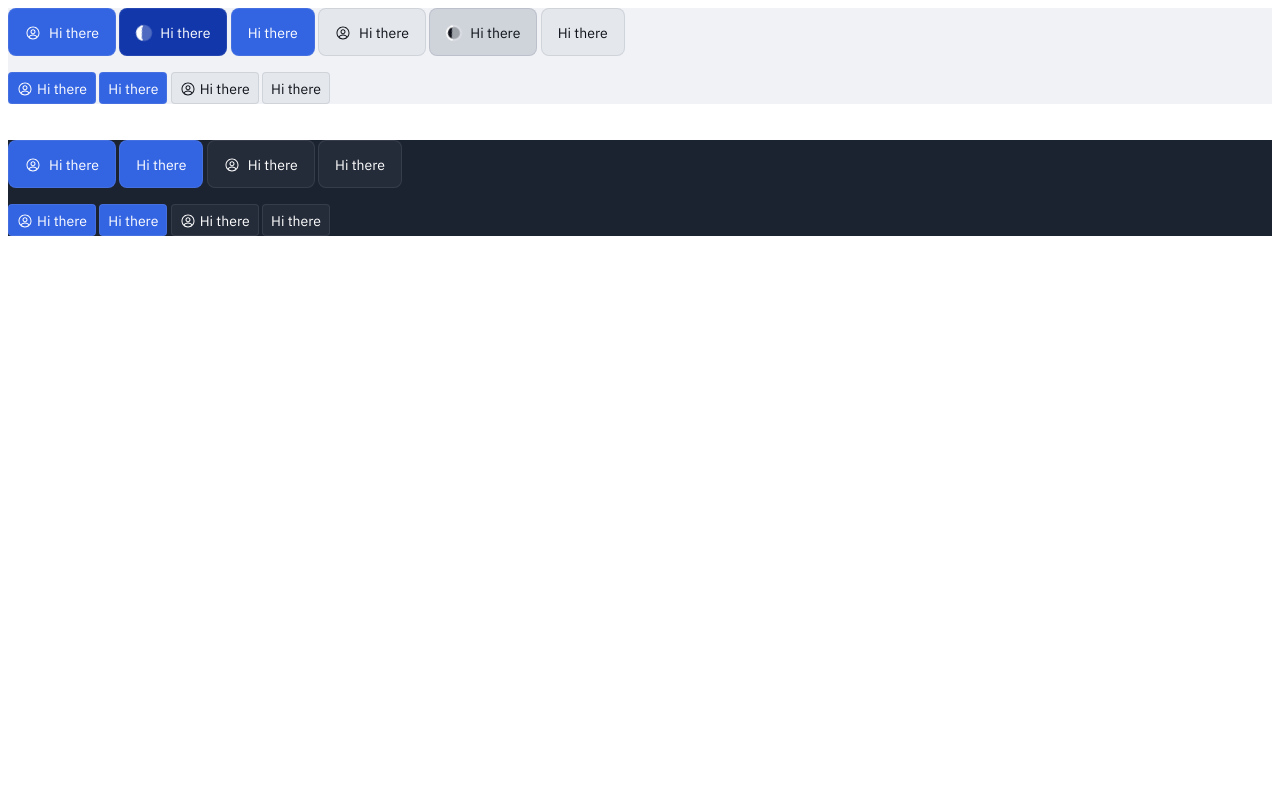
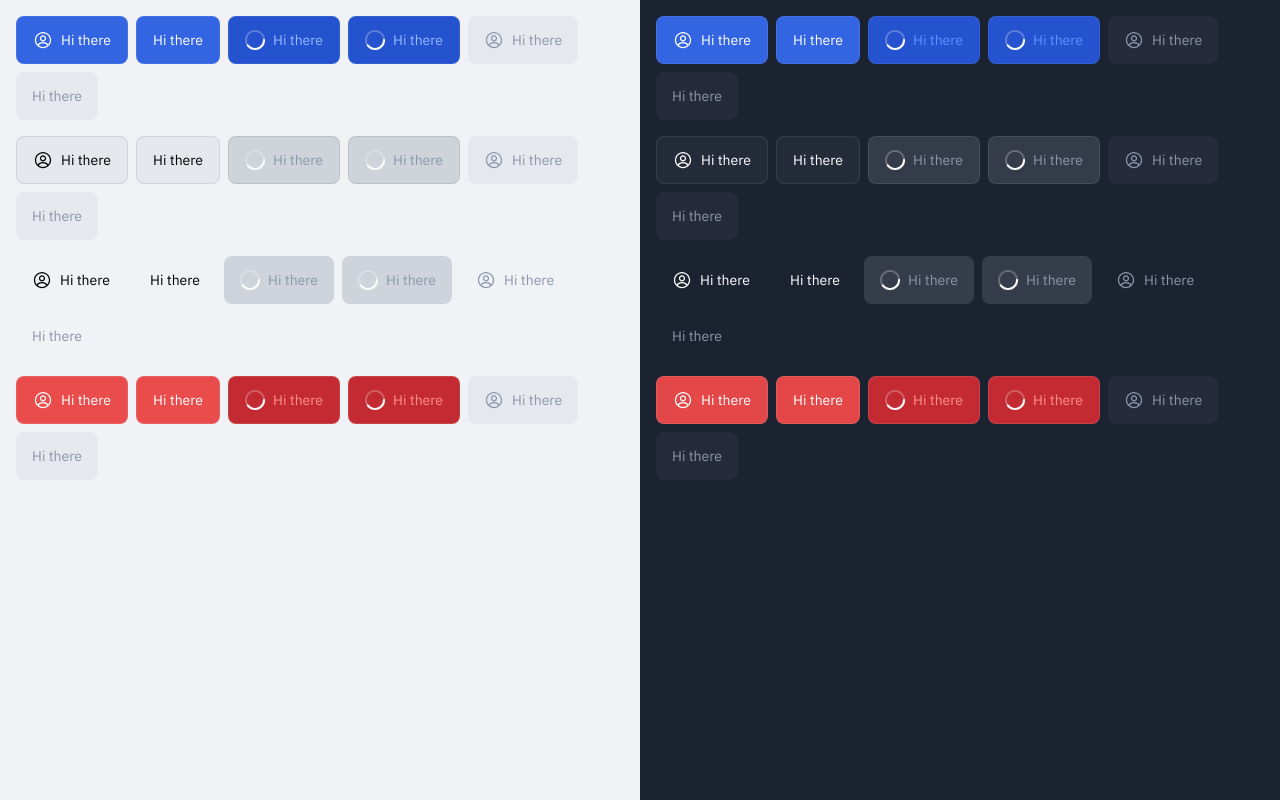
Before and after one commit to transcendjs/lumia, a SvelteKit app: page / in a window 1280 px wide. Built offline with nearby package versions, Linux system fonts and the light colour scheme.

Commit message:
Updated variables and style of ButtonBase
Signed-off-by: Alexander Platov <alexander.platov@hardcoreeng.com>

```diff
--- a/src/app.html
+++ b/src/app.html
@@ -7,6 +7,6 @@
     %sveltekit.head%
   </head>
   <body data-sveltekit-preload-data="hover">
-    <div>%sveltekit.body%</div>
+    %sveltekit.body%
   </body>
 </html>
--- a/src/lib/components/Button/Button.svelte
+++ b/src/lib/components/Button/Button.svelte
@@ -9,10 +9,11 @@
   import ButtonBase from './ButtonBase.svelte'
 
   export let title: string
-  export let kind: 'primary' | 'secondary' = 'secondary'
-  export let size: 'large' | 'small' = 'large'
+  export let kind: 'primary' | 'secondary' | 'tertiary' | 'negative' = 'secondary'
+  export let size: 'large' | 'medium' | 'small' = 'large'
   export let icon: IconId | undefined = undefined
+  export let disabled: boolean = false
   export let loading: boolean = false
 </script>
 
-<ButtonBase {title} {kind} {size} {icon} {loading} />
+<ButtonBase {title} {kind} {size} {icon} {loading} {disabled} />
--- a/src/lib/components/Button/ButtonBase.svelte
+++ b/src/lib/components/Button/ButtonBase.svelte
@@ -10,24 +10,23 @@
 
   export let title: string | undefined = undefined
   export let icon: IconId | undefined = undefined
-  export let kind: 'primary' | 'secondary'
-  export let size: 'large' | 'small'
-  export let loading: boolean
+  export let kind: 'primary' | 'secondary' | 'tertiary' | 'negative'
+  export let size: 'large' | 'medium' | 'small'
+  export let disabled: boolean = false
+  export let loading: boolean = false
 </script>
 
 <button
-  class:primary={kind === 'primary'}
-  class:secondary={kind === 'secondary'}
-  class:large={size === 'large'}
-  class:small={size === 'small'}
-  disabled={loading}
+  class="{kind} {size}"
+  class:loading
+  disabled={loading || disabled}
 >
   {#if loading}
     <div class="icon animate">{@html LoadingSVG}</div>
   {:else}
     {#if icon}<div class="icon"><Icon {icon} /></div>{/if}
   {/if}
-  {#if title}{title}{/if}
+  {#if title}<span>{title}</span>{/if}
 </button>
 
 <style lang="scss">
@@ -36,87 +35,112 @@
     font-weight: 500;
 
     display: inline-flex;
-    vertical-align: middle;
+    justify-content: center;
+    align-items: center;
+    flex-shrink: 0;
+    gap: var(--spacing-1);
 
-    border-width: 1px;
-    border-style: solid;
+    .icon {
+      width: var(--spacing-2_5);
+      height: var(--spacing-2_5);
+
+      &.animate { animation: rotate 2s linear infinite; }
+    }
+
+    &:not(.tertiary) {
+      border-width: 1px;
+      border-style: solid;
+    }
 
     &:focus {
       outline: 2px solid var(--global-focus-BorderColor);
       outline-offset: 2px;
     }
 
-    .icon {
-      width: 1rem;
-      height: 1rem;
+    &.large {
+      height: var(--spacing-6);
+      padding: var(--spacing-1_5) var(--spacing-2);
+      border-radius: var(--medium-BorderRadius);
     }
-
-    .icon.animate {
-      animation-name: rotate;
-      animation-duration: 2s;
-      animation-iteration-count: infinite;
+    &.medium {
+      height: var(--spacing-5);
+      padding: var(--spacing-1) var(--spacing-2);
+      border-radius: var(--medium-BorderRadius);
     }
-
-    &.large {
-      gap: var(--spacing-1);
-      height: var(--spacing-6);
-      padding: var(--spacing-2);
-
-      border-radius: var(--border-radius-medium);
-    }
-
     &.small {
-      gap: 0.25rem;
-      height: 2rem;
-      padding: 0.5rem;
-
-      border-radius: var(--border-radius-small);
+      height: var(--spacing-4);
+      padding: var(--spacing-1) var(--spacing-1_5);
+      border-radius: var(--small-BorderRadius);
     }
 
     &.primary {
       border-color: var(--button-primary-BorderColor);
       background-color: var(--button-primary-BackgroundColor);
-      color: var(--button-primary-LabelColor);
 
-      .icon {
-        fill: var(--button-primary-LabelColor);
-      }
-
-      &:hover {
-        background-color: var(--button-primary-hover-BackgroundColor);
-      }
-
-      &:active, &:disabled {
-        background-color: var(--button-primary-active-BackgroundColor);
-      }
+      &:hover { background-color: var(--button-primary-hover-BackgroundColor); }
+      &:active,
+      &.loading { background-color: var(--button-primary-active-BackgroundColor); }
+      &.loading span { color: var(--button-primary-loading-LabelColor); }
     }
 
     &.secondary {
       border-color: var(--button-secondary-BorderColor);
       background-color: var(--button-secondary-BackgroundColor);
-      color: var(--button-secondary-LabelColor);
 
-      .icon {
-        fill: var(--button-secondary-LabelColor);
+      &:hover { background-color: var(--button-secondary-hover-BackgroundColor); }
+      &:active,
+      &.loading { background-color: var(--button-secondary-active-BackgroundColor); }
+      &.loading span { color: var(--button-disabled-LabelColor); }
+    }
+
+    &.tertiary {
+      border: none;
+      background-color: transparent;
+
+      &:not(:disabled) {
+        &:hover { background-color: var(--button-tertiary-hover-BackgroundColor); }
+        &:active { background-color: var(--button-tertiary-active-BackgroundColor); }
       }
+      &.loading { background-color: var(--button-tertiary-active-BackgroundColor); }
+      &.loading span { color: var(--button-disabled-LabelColor); }
+    }
 
-      &:hover {
-        background-color: var(--button-secondary-hover-BackgroundColor);
+    &.negative {
+      border-color: var(--button-negative-BorderColor);
+      background-color: var(--button-negative-BackgroundColor);
+
+      &:hover { background-color: var(--button-negative-hover-BackgroundColor); }
+      &:active,
+      &.loading { background-color: var(--button-negative-active-BackgroundColor); }
+      &.loading span { color: var(--button-negative-loading-LabelColor); }
+    }
+
+    &:not(:disabled) {
+      &.primary, &.negative {
+        .icon { fill: var(--button-accent-IconColor); }
+        span { color: var(--button-accent-LabelColor); }
       }
+      &.secondary, &.tertiary {
+        .icon { fill: var(--button-subtle-IconColor); }
+        span { color: var(--button-subtle-LabelColor); }
+      }
+    }
+    &:disabled:not(.loading) {
+      border: none;
+      cursor: not-allowed;
 
-      &:active, &:disabled {
-        background-color: var(--button-secondary-active-BackgroundColor);
-      }
+      &:not(.tertiary) { background-color: var(--button-disabled-BackgroundColor); }
+      .icon { fill: var(--button-disabled-IconColor); }
+      span { color: var(--button-disabled-LabelColor); }
     }
   }
 
   @keyframes rotate {
     0% {
-        transform: rotate(0deg);
+      transform: rotate(0deg);
     }
     100% {
-        transform: rotate(360deg);
+      transform: rotate(359deg);
     }
   }
-
 </style>
--- a/src/lib/components/Theme/Theme.svelte
+++ b/src/lib/components/Theme/Theme.svelte
@@ -15,6 +15,11 @@
 
 <style>
   div {
+    display: flex;
+    flex-direction: column;
+    flex-basis: 50%;
+    padding: 1rem;
+
     /** Typography **/
 
     font-family: 'IBM Plex Sans', sans-serif;
@@ -23,11 +28,23 @@
     font-weight: 400;
     line-height: 1rem;
 
-    --button-primary-BackgroundColor: #3364e2;
-    --button-primary-hover-BackgroundColor: #224fcb;
-    --button-primary-active-BackgroundColor: #1137ab;
-    --button-primary-BorderColor: #d1d5de1a;
-    --button-primary-LabelColor: #ffffff;
+    --button-accent-LabelColor: #fff;
+    --button-disabled-LabelColor: #8B97AD;
+    --button-accent-IconColor: #fff;
+    --button-disabled-IconColor: #8B97AD;
+
+    --button-primary-BackgroundColor: #3364E2;
+    --button-primary-BorderColor: #D1D5DE1A;
+    --button-primary-hover-BackgroundColor: #6191FE;
+    --button-primary-active-BackgroundColor: #2553CF;
+    --button-primary-loading-LabelColor: #6191FE;
+
+    --button-negative-loading-LabelColor: #FF9187;
+    --button-negative-BorderColor: #D1D5DE26;
+    --button-negative-hover-BackgroundColor: #E34748;
+    --button-negative-active-BackgroundColor: #C42A32;
+
+    --global-focus-BorderColor: #3364E2;
 
     background-color: var(--background-color-bg-surface-01);
   }
@@ -35,26 +52,36 @@
   div.light {
     --background-color-bg-surface-01: #f0f2f5;
 
-    --button-secondary-BackgroundColor: #1725470d;
-    --button-secondary-BorderColor: #1725471a;
-    --button-secondary-hover-BackgroundColor: #1725471a;
+    --button-subtle-LabelColor: #000;
+    --button-subtle-IconColor: #000;
+    --button-disabled-BackgroundColor: #1725470D;
+    --button-primary-loading-LabelColor: #95BAFF;
+
+    --button-secondary-BackgroundColor: #1725470D;
+    --button-secondary-BorderColor: #1725471A;
+    --button-secondary-hover-BackgroundColor: #1725471A;
     --button-secondary-active-BackgroundColor: #17254726;
 
-    --button-secondary-LabelColor: #0f121a;
-
-    --global-focus-BorderColor: #224fcb;
+    --button-negative-BackgroundColor: #EA4C4C;
+    --button-tertiary-hover-BackgroundColor: #1725471A;
+    --button-tertiary-active-BackgroundColor: #17254726;
   }
 
   div.dark {
     --background-color-bg-surface-01: #1b2230;
 
-    --button-secondary-BackgroundColor: #d1d5de0d;
-    --button-secondary-BorderColor: #d1d5de1a;
-    --button-secondary-hover-BackgroundColor: #d1d5de1a;
-    --button-secondary-active-BackgroundColor: #d1d5de26;
+    --button-subtle-LabelColor: #fff;
+    --button-subtle-IconColor: #fff;
+    --button-disabled-BackgroundColor: #D1D5DE0D;
+    --button-primary-loading-LabelColor: #6191FE;
 
-    --button-secondary-LabelColor: #ffffff;
+    --button-secondary-BackgroundColor: #D1D5DE0D;
+    --button-secondary-BorderColor: #D1D5DE1A;
+    --button-secondary-hover-BackgroundColor: #D1D5DE1A;
+    --button-secondary-active-BackgroundColor: #D1D5DE26;
 
-    --global-focus-BorderColor: #3869e5;
+    --button-negative-BackgroundColor: #E34748;
+    --button-tertiary-hover-BackgroundColor: #D1D5DE1A;
+    --button-tertiary-active-BackgroundColor: #D1D5DE26;
   }
 </style>
--- a/src/lib/styles/styles.css
+++ b/src/lib/styles/styles.css
@@ -8,13 +8,39 @@
 :root {
   /** Space & Dimensions **/
 
+  --spacing-0_25: 0.125rem;
+  --spacing-0_5: 0.25rem;
+  --spacing-0_75: 0.375rem;
   --spacing-1: 0.5rem;
+  --spacing-1_5: 0.75rem;
   --spacing-2: 1rem;
-
+  --spacing-2_5: 1.25rem;
+  --spacing-3: 1.5rem;
+  --spacing-4: 2rem;
+  --spacing-5: 2.5rem;
   --spacing-6: 3rem;
+  --spacing-7: 4rem;
+  --spacing-8: 5rem;
+  --spacing-9: 6rem;
+  --spacing-10: 7.5rem;
 
   /** Border Radius **/
 
-  --border-radius-small: 0.25rem;
-  --border-radius-medium: 0.5rem;
+  --extra-small-BorderRadius: 0.25rem;
+  --extra-small-focus-BorderRadius: 0.375rem;
+  --small-BorderRadius: 0.375rem;
+  --small-focus-BorderRadius: 0.5rem;
+  --medium-BorderRadius: 0.5rem;
+  --medium-focus-BorderRadius: 0.625rem;
+  --large-BorderRadius: 1rem;
+  --large-focus-BorderRadius: 1.125rem;
 }
+
+html, body {
+  height: 100%;
+}
+
+body {
+  display: flex;
+  margin: 0;
+}
--- a/src/routes/+page.svelte
+++ b/src/routes/+page.svelte
@@ -8,29 +8,81 @@
 </script>
 
 <Theme>
+  <div class="row">
     <Button {title} kind="primary" {icon} />
-  <Button {title} kind="primary" {icon} loading={true}/>
     <Button {title} kind="primary" />
+    <Button {title} kind="primary" {icon} loading={true} />
+    <Button {title} kind="primary" loading={true} />
+    <Button {title} kind="primary" {icon} disabled />
+    <Button {title} kind="primary" disabled />
+  </div>
+  <div class="row">
     <Button {title} kind="secondary" {icon} />
-  <Button {title} kind="secondary" {icon} loading={true}/>
     <Button {title} kind="secondary" />
-  <br /><br />
-  <Button {title} kind="primary" {icon} size="small" />
-  <Button {title} kind="primary" size="small" />
-  <Button {title} kind="secondary" {icon} size="small" />
-  <Button {title} kind="secondary" size="small" />
+    <Button {title} kind="secondary" {icon} loading={true} />
+    <Button {title} kind="secondary" loading={true} />
+    <Button {title} kind="secondary" {icon} disabled />
+    <Button {title} kind="secondary" disabled />
+  </div>
+  <div class="row">
+    <Button {title} kind="tertiary" {icon} />
+    <Button {title} kind="tertiary" />
+    <Button {title} kind="tertiary" {icon} loading={true} />
+    <Button {title} kind="tertiary" loading={true} />
+    <Button {title} kind="tertiary" {icon} disabled />
+    <Button {title} kind="tertiary" disabled />
+  </div>
+  <div class="row">
+    <Button {title} kind="negative" {icon} />
+    <Button {title} kind="negative" />
+    <Button {title} kind="negative" {icon} loading={true} />
+    <Button {title} kind="negative" loading={true} />
+    <Button {title} kind="negative" {icon} disabled />
+    <Button {title} kind="negative" disabled />
+  </div>
 </Theme>
 
-<br /><br />
-
 <Theme theme="dark">
+  <div class="row">
     <Button {title} kind="primary" {icon} />
     <Button {title} kind="primary" />
+    <Button {title} kind="primary" {icon} loading={true} />
+    <Button {title} kind="primary" loading={true} />
+    <Button {title} kind="primary" {icon} disabled />
+    <Button {title} kind="primary" disabled />
+  </div>
+  <div class="row">
     <Button {title} kind="secondary" {icon} />
     <Button {title} kind="secondary" />
-  <br /><br />
-  <Button {title} kind="primary" {icon} size="small" />
-  <Button {title} kind="primary" size="small" />
-  <Button {title} kind="secondary" {icon} size="small" />
-  <Button {title} kind="secondary" size="small" />
+    <Button {title} kind="secondary" {icon} loading={true} />
+    <Button {title} kind="secondary" loading={true} />
+    <Button {title} kind="secondary" {icon} disabled />
+    <Button {title} kind="secondary" disabled />
+  </div>
+  <div class="row">
+    <Button {title} kind="tertiary" {icon} />
+    <Button {title} kind="tertiary" />
+    <Button {title} kind="tertiary" {icon} loading={true} />
+    <Button {title} kind="tertiary" loading={true} />
+    <Button {title} kind="tertiary" {icon} disabled />
+    <Button {title} kind="tertiary" disabled />
+  </div>
+  <div class="row">
+    <Button {title} kind="negative" {icon} />
+    <Button {title} kind="negative" />
+    <Button {title} kind="negative" {icon} loading={true} />
+    <Button {title} kind="negative" loading={true} />
+    <Button {title} kind="negative" {icon} disabled />
+    <Button {title} kind="negative" disabled />
+  </div>
 </Theme>
+
+<style>
+  .row {
+    display: flex;
+    align-items: center;
+    flex-wrap: wrap;
+    gap: 0.5rem;
+  }
+  .row + .row { margin-top: 1rem; }
+</style>
```
Also changed, not shown: src/lib/icons/loading.svg. Lines whose indentation alone changed are shown as unchanged.
